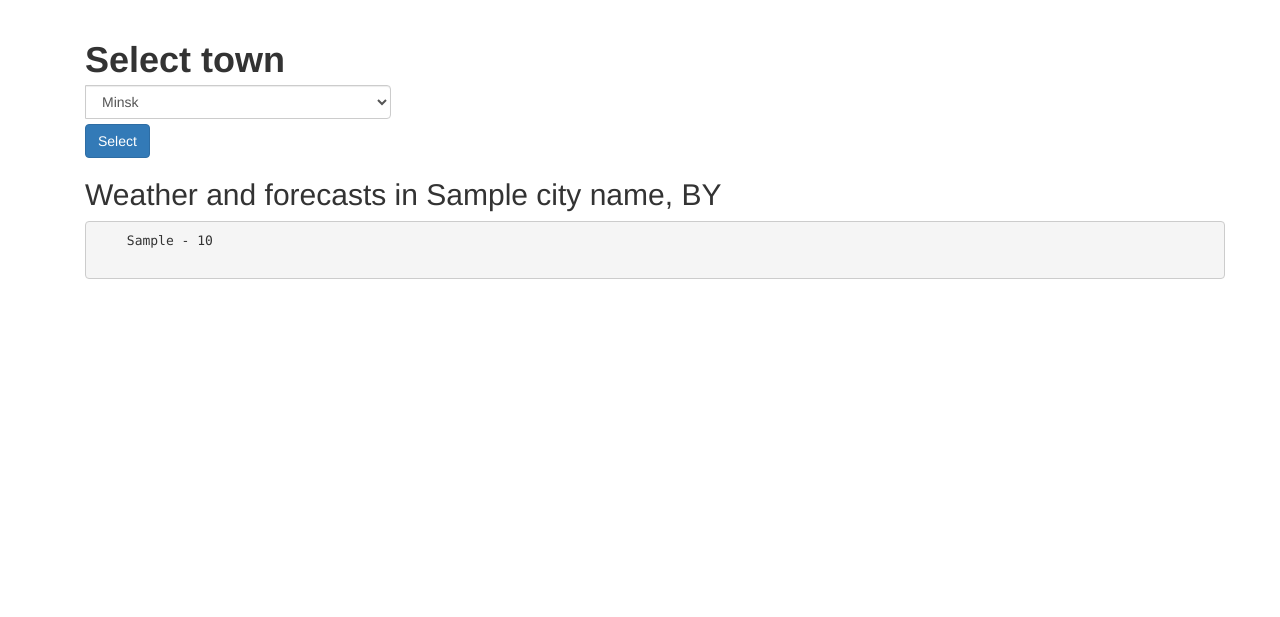
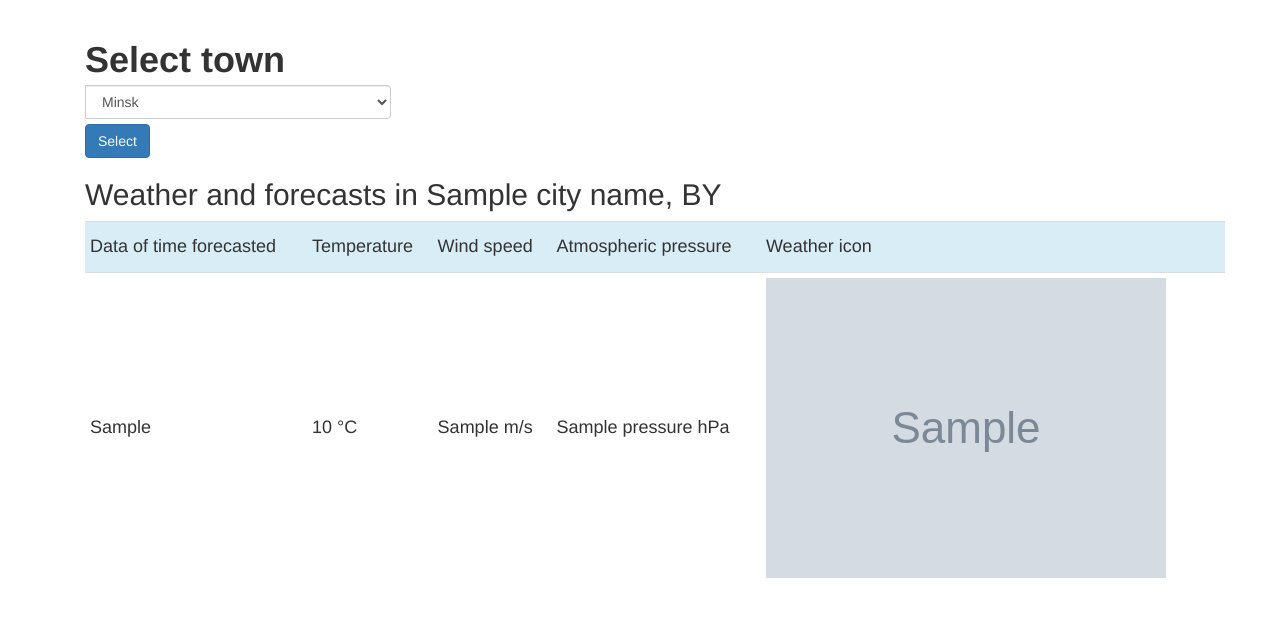
Before and after one commit to VadZim11/ORMEDIA_FLASK_APP, a Flask app: template myapplication/myapp/weather/templates/weather/weather.html in a window 1280 px wide. Shown: the part 52-669 px from the top of the page. Run offline with Flask 2, Linux system fonts and the light colour scheme; the template is opened without the code that fills it: most values are stand-ins (such as "Sample title", 1, 10 or a date in 2020); grey boxes marked "Sample" are stand-in pictures; lists and menus that the app fills with data are empty; some libraries are stand-ins or nearby versions.

Commit message:
add wether table

```diff
--- a/myapplication/myapp/weather/templates/weather/weather.html
+++ b/myapplication/myapp/weather/templates/weather/weather.html
@@ -30,9 +30,22 @@
 
   <h2>Weather and forecasts in {{city_name}}, BY</h2>
 
-  {% for i in text%}
-  <pre>
-    {{ i["dt_txt"]}} - {{i["wether_temp"] }}
-  </pre>
-  {% endfor %}
+  <table class="table table-striped table-condensed">
+    <tr class="info">
+      <th><h4>Data of time forecasted</h4></th>
+      <th><h4>Temperature</h4></th>
+      <th><h4>Wind speed</h4></th>
+      <th><h4>Atmospheric pressure</h4></th>
+      <th><h4>Weather icon</h4></th>
+    </tr>
+    {% for i in text%}
+    <tr>
+      <th style="vertical-align:middle"><h4>{{ i["dt_txt" ]}}</h4></th>
+      <th style="vertical-align:middle"><h4>{{ i["temp"] }} °C</h4></th>
+      <th style="vertical-align:middle"><h4>{{ i["wind_speed"] }} m/s</h4></th>
+      <th style="vertical-align:middle"><h4>{{ i["pressure"] }} hPa</h4></th>
+      <th style="vertical-align:middle"><img src="{{ i["weather_icon"] }}" class="img-responsive" alt="Responsive image"></th>
+    </tr>
+    {% endfor %}
+  </table>
 {% endblock %}
--- a/myapplication/myapp/weather/weather.py
+++ b/myapplication/myapp/weather/weather.py
@@ -8,4 +8,4 @@ def index():
     if request.method == "POST":
         city_name = request.form.get("city_name")
         return render_template("weather/weather.html", text=parsing_wether(city_name), city_name=city_name)
-    return render_template("weather/weather.html")
+    return render_template("weather/weather.html", text=parsing_wether("Minsk"), city_name="Minsk")
```
Also changed, not shown: myapplication/myapp/weather/parsing_openweathermap.py (+10 -6 lines).
